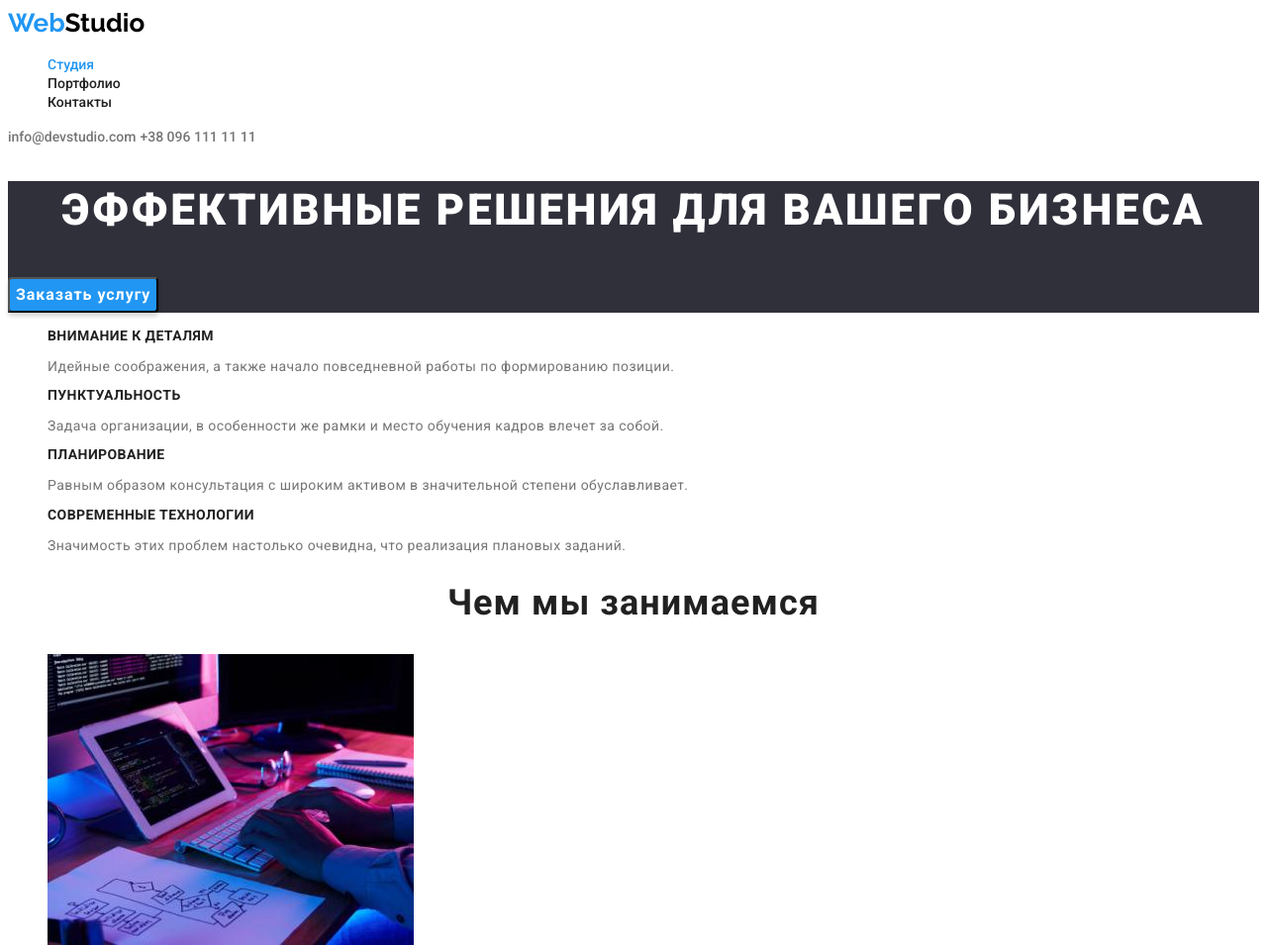
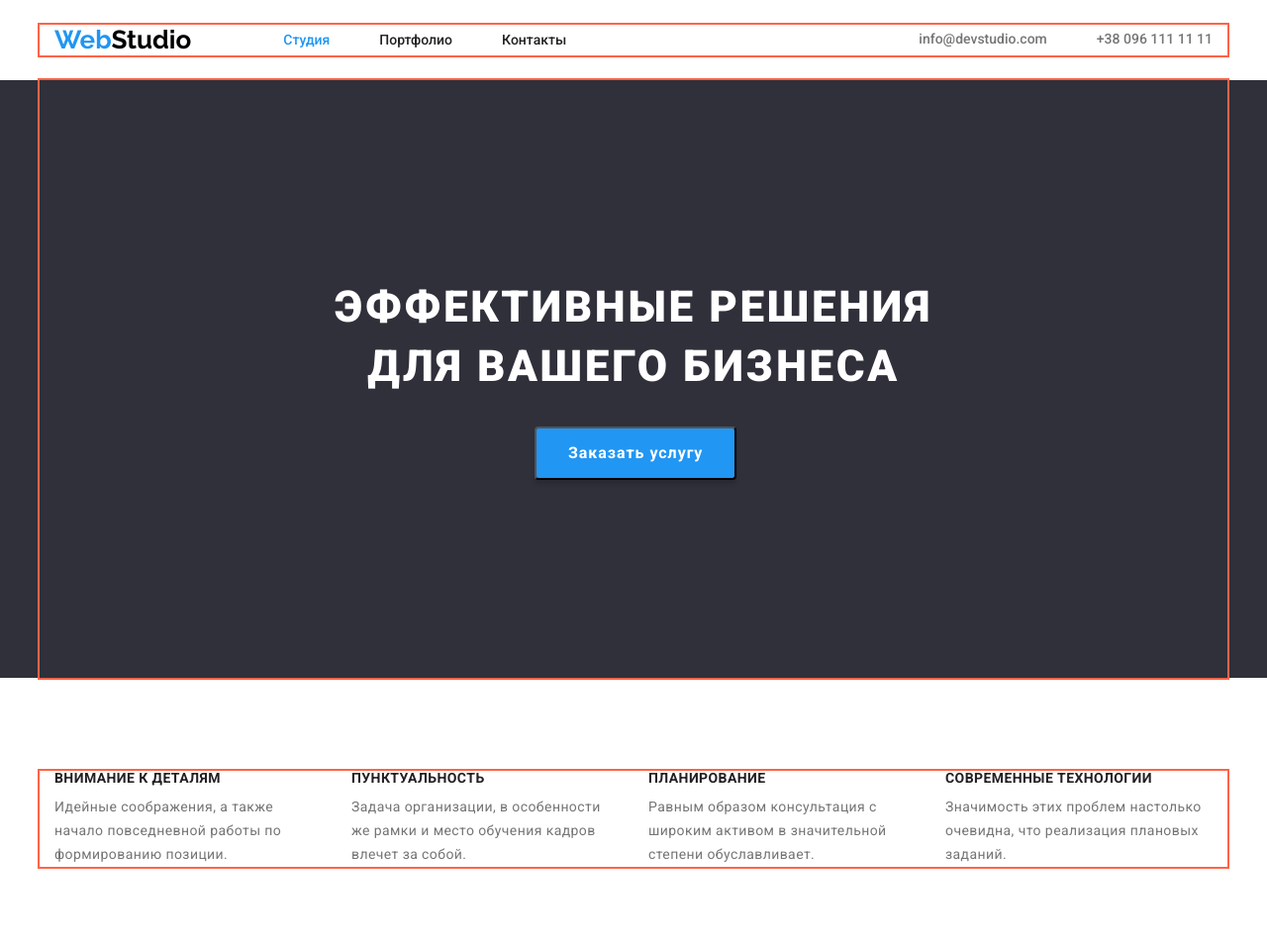
Before and after one commit to serezha-vorozhyikin/goit-markup-hw-03, a plain HTML site: page index.html in a window 1280 px wide. Shown: the top 955 px of the page at 99% size. Drawn offline with nearby package versions, Linux system fonts and the light colour scheme.

Commit message:
hw-3 flex-box

```diff
--- a/index.html
+++ b/index.html
@@ -11,10 +11,18 @@
       href="https://fonts.googleapis.com/css2?family=Raleway:wght@700&family=Roboto:wght@400;500;700;900&display=swap"
       rel="stylesheet"
     />
+    <link
+      rel="stylesheet"
+      href="https://cdnjs.cloudflare.com/ajax/libs/modern-normalize/1.1.0/modern-normalize.min.css"
+      integrity="sha512-wpPYUAdjBVSE4KJnH1VR1HeZfpl1ub8YT/NKx4PuQ5NmX2tKuGu6U/JRp5y+Y8XG2tV+wKQpNHVUX03MfMFn9Q=="
+      crossorigin="anonymous"
+      referrerpolicy="no-referrer"
+    />
     <link rel="stylesheet" href="./сss/styles.css" />
   </head>
   <body>
     <header class="header">
+      <div class="container header-container">
         <a href="./index.html" class="studio"
           ><span class="web">Web</span>Studio</a
         >
@@ -31,17 +39,25 @@
             </li>
           </ul>
         </nav>
+        <div class="header-connect">
           <a href="mailto:info@devstudio.com" class="header-mail"
             >info@devstudio.com</a
           >
           <a href="tel:+380961111111" class="header-tel">+38 096 111 11 11</a>
+        </div>
+      </div>
     </header>
     <main>
       <section class="title">
+        <div class="container">
           <h1 class="pre-title">Эффективные решения для вашего бизнеса</h1>
+          <div class="container-btn">
             <button type="button" class="title-btn btn">Заказать услугу</button>
+          </div>
+        </div>
       </section>
       <section class="description">
+        <div class="container description-container">
           <h2 class="visually-hidden">Описание</h2>
           <ul class="description-list list">
             <li class="description-item">
@@ -54,8 +70,8 @@
             <li class="description-item">
               <h3 class="description-title">Пунктуальность</h3>
               <p class="description-after-title">
-              Задача организации, в особенности же рамки и место обучения кадров
-              влечет за собой.
+                Задача организации, в особенности же рамки и место обучения
+                кадров влечет за собой.
               </p>
             </li>
             <li class="description-item">
@@ -73,8 +89,10 @@
               </p>
             </li>
           </ul>
+        </div>
       </section>
       <section class="work">
+        <div class="container work-container">
           <h2 class="work-title">Чем мы занимаемся</h2>
           <ul class="work-list list">
             <li class="work-item">
@@ -103,8 +121,10 @@
               />
             </li>
           </ul>
+        </div>
       </section>
       <section class="team">
+        <div class="container">
           <h2 class="team-title">Наша команда</h2>
           <ul class="team-list list">
             <li class="team-item">
@@ -148,9 +168,11 @@
               <p class="team-job-title">UI Designer</p>
             </li>
           </ul>
+        </div>
       </section>
     </main>
     <footer class="footer">
+      <div class="container">
         <a href="./index.html" class="footer-studio"
           ><span class="web">Web</span>Studio</a
         >
@@ -167,6 +189,7 @@
           >
           <a href="tel:+380991111111" class="footer-tel">+38 099 111 11 11</a>
         </address>
+      </div>
     </footer>
   </body>
 </html>
--- a/сss/styles.css
+++ b/сss/styles.css
@@ -3,6 +3,32 @@
   --first-text-color: #212121;
   --second-text-color: #757575;
 }
+
+p,
+h1,
+h2,
+h3,
+h4,
+h5,
+h6 {
+  margin: 0;
+}
+
+ul,
+ol {
+  margin: 0;
+  padding-left: 0;
+}
+
+.container {
+  outline: 2px solid tomato;
+  width: 1200px;
+  margin-left: auto;
+  margin-right: auto;
+  padding-left: 15px;
+  padding-right: 15px;
+}
+
 body {
   font-family: "Roboto", sans-serif;
   color: #212121;
@@ -13,6 +39,21 @@ body {
 }
 
 /* --------header--------- */
+.header {
+  padding-top: 25px;
+  padding-bottom: 25px;
+}
+
+.header-container {
+  display: flex;
+  align-items: center;
+}
+
+.header-list {
+  display: flex;
+  gap: 50px;
+}
+
 .studio {
   font-family: "Raleway";
   font-weight: 700;
@@ -20,6 +61,7 @@ body {
   line-height: 1.19;
   color: #000000;
   text-decoration: none;
+  margin-right: 93px;
 }
 .web {
   font-family: "Raleway";
@@ -73,11 +115,19 @@ body {
   line-height: 1.14;
   color: var(--accent-color);
 }
+
+.header-connect {
+  margin-left: auto;
+  align-items: center;
+  display: flex;
+  gap: 50px;
+}
 /* --------title------- */
 
 .title {
   background: #2f303a;
 }
+
 .pre-title {
   font-weight: 900;
   font-size: 44px;
@@ -86,6 +136,11 @@ body {
   text-transform: uppercase;
   color: #ffffff;
   letter-spacing: 0.06em;
+  padding: 200px 237px 30px;
+}
+.container-btn {
+  padding-left: 485px;
+  padding-bottom: 200px;
 }
 
 .btn {
@@ -95,6 +150,8 @@ body {
   background: var(--accent-color);
   letter-spacing: 0.06em;
   cursor: pointer;
+  align-items: center;
+  padding: 10px 32px;
 }
 .btn:hover {
   background: #188ce8;
@@ -113,6 +170,9 @@ body {
 }
 
 /* ------description-------- */
+.description-container {
+  margin: 94px auto;
+}
 .visually-hidden {
   position: absolute;
   white-space: nowrap;
@@ -126,6 +186,17 @@ body {
   margin: -1px;
 }
 
+.description-list {
+  display: flex;
+  gap: 30px;
+  justify-content: space-evenly;
+}
+
+.description-item {
+  max-width: 270px;
+  max-height: 101px;
+}
+
 .description-title {
   font-weight: 700;
   font-size: 14px;
@@ -133,15 +204,20 @@ body {
   letter-spacing: 0.03em;
   text-transform: uppercase;
   color: var(--first-text-color);
+  margin-bottom: 10px;
 }
 .description-after-title {
   font-size: 14px;
-  line-height: 1.17;
+  line-height: 1.7;
   letter-spacing: 0.03em;
   color: var(--second-text-color);
 }
 
 /*---------work----------*/
+
+.work-container {
+  margin-top: 94px;
+}
 
 .work-title {
   font-weight: 700;
@@ -150,6 +226,12 @@ body {
   text-align: center;
   letter-spacing: 0.03em;
   color: var(--first-text-color);
+  padding-bottom: 50px;
+}
+
+.work-list {
+  display: flex;
+  gap: 30px;
 }
 
 /*---------team----------*/
```
Also changed, not shown: portfolio.html (+18 -1 lines). Lines whose indentation alone changed are shown as unchanged.
